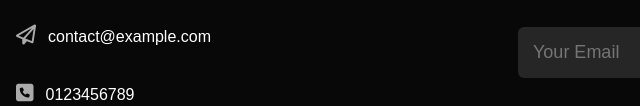
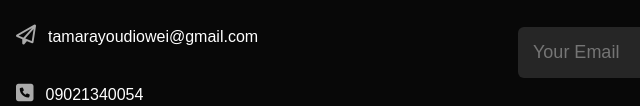
Before and after one commit to TYPE14/My-Portfolio.com, a plain HTML site: page index.html in a window 1280 px wide. Shown: the part 2691-2797 px from the top of the page, 0-640 px from the left. Drawn offline with Linux system fonts and the light colour scheme.

Commit message:
Update index.html

```diff
--- a/index.html
+++ b/index.html
@@ -34,7 +34,7 @@
 
 			<div class="header-text">
 				<p>UI/UX Designer</p>
-				<h1>Hi, I'm <span>Tamara</span> <br>Prince From Nigeria</h1>
+				<h1>Hi, I'm <span>Mr.</span> <br>T.Y.P.E From Nigeria</h1>
 			</div>
 
 		</div>
@@ -197,8 +197,8 @@
 			<div class="row">
 				<div class="contact-left">
 					<h1 class="sub-title">Contact Me</h1>
-					<p><i class="fa-regular fa-paper-plane"></i>contact@example.com</p>
-					<p><i class="fa-solid fa-square-phone"></i>0123456789</p>
+					<p><i class="fa-regular fa-paper-plane"></i>tamarayoudiowei@gmail.com</p>
+					<p><i class="fa-solid fa-square-phone"></i>09021340054</p>
 					<div class="social-icons">
 						<a href=""><i class="fa-brands fa-facebook-f"></i></a>
 						<a href=""><i class="fa-brands fa-x-twitter"></i></a>
```
